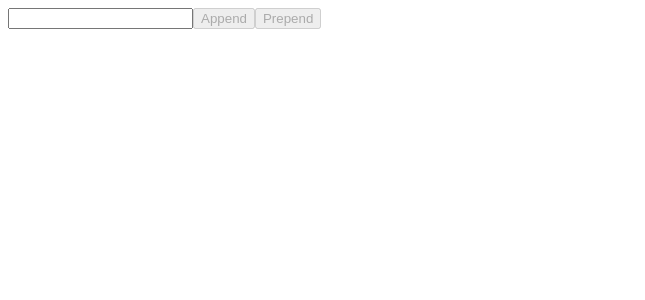
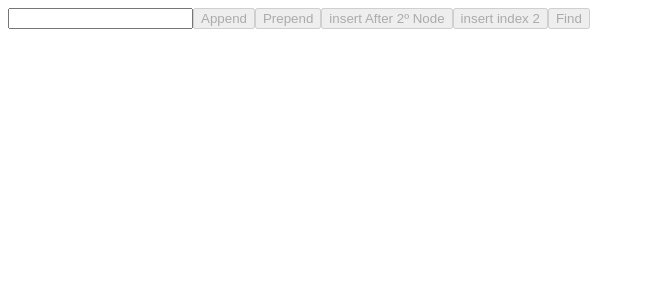
Before and after one commit to JoselynDRF/data-structures-algorithms-react, a React (Create React App) app: page / in a window 1280 px wide. Shown: the top 300 px of the page, without its empty margins (0-645 px from the left). Built offline with nearby package versions, Linux system fonts and the light colour scheme.

Commit message:
feat(LinkedList): Add insertAfterNode, insert and find methods to LinkedList

```diff
--- a/src/App.tsx
+++ b/src/App.tsx
@@ -1,4 +1,4 @@
-import LinkedList from './classes/LinkedList/LinkedListB'
+import LinkedList from './classes/LinkedList/LinkedList'
 import LinkedListVisualization from './components/LinkedList/LinkedListVisualization'
 
 const App = () => {
--- /dev/null
+++ b/src/classes/LinkedList/LinkedList.ts
@@ -0,0 +1,109 @@
+import LinkedListNode from './LinkedListNode'
+
+class LinkedList {
+  head: ListNode
+
+  constructor() {
+    this.head = null
+  }
+
+  /**
+   * Appends a new node at the end of the linked list
+   * @param data New data
+   */
+  append(data: LinkedListData) {
+    const newNode = new LinkedListNode(data)
+
+    // If the Linked List is empty, then make the new node as head
+    if (!this.head) {
+      this.head = new LinkedListNode(data)
+      return
+    }
+
+    // This new node is going to be the last node, so make next of it as null
+    newNode.next = null
+    let tail = this.head
+
+    // Traverse until the last node
+    while (tail.next != null) {
+      tail = tail.next
+    }
+
+    // Change the next of last node
+    tail.next = newNode
+    return
+  }
+
+  /**
+   * Prepends a new node at the start of the linked list
+   * @param data New data
+   */
+  prepend(data: LinkedListData) {
+    const newNode = new LinkedListNode(data)
+
+    newNode.next = this.head
+    this.head = newNode
+  }
+
+  /**
+   * Inserts a new node after the given previous node
+   * @param data New data
+   * @param prevNode Previous node
+   */
+  insertAfterNode(data: LinkedListData, prevNode: ListNode) {
+    const newNode = new LinkedListNode(data)
+
+    if (prevNode) {
+      newNode.next = prevNode.next
+      prevNode.next = newNode
+    } else {
+      console.log('Prev node cannot be null')
+    }
+  }
+
+  /**
+   * Inserts a new node at a specific position in a linked list
+   * @param data New data
+   * @param insertIndex Insert index
+   */
+  insert(data: LinkedListData, insertIndex: number) {
+    let currentNode: ListNode = this.head
+
+    if (insertIndex > 0 && currentNode) {
+      const newNode = new LinkedListNode(data)
+
+      for (let index = 0; index < insertIndex - 1; index++) {
+        if (!currentNode) return
+        currentNode = currentNode.next
+      }
+
+      if (currentNode) {
+        newNode.next = currentNode.next
+        currentNode.next = newNode
+      }
+    } else {
+      this.prepend(data)
+    }
+  }
+
+  /**
+   * Finds value in linked list
+   * @param value Value
+   */
+  find(value: LinkedListData) {
+    if (this.head) {
+      let currentNode: ListNode = this.head
+
+      while (currentNode) {
+        if (currentNode.data === value) {
+          return currentNode
+        }
+        currentNode = currentNode.next
+      }
+    }
+
+    return null
+  }
+}
+
+export default LinkedList
--- a/src/classes/LinkedList/LinkedListB.ts
+++ /dev/null
@@ -1,49 +0,0 @@
-import LinkedListNode from './LinkedListNode'
-
-class LinkedList {
-  head: ListNode
-
-  constructor() {
-    this.head = null
-  }
-
-  /**
-   * Appends a new node at the end of the linked list
-   * @param data New data
-   */
-  append(data: LinkedListData) {
-    const newNode = new LinkedListNode(data)
-
-    // If the Linked List is empty, then make the new node as head
-    if (!this.head) {
-      this.head = new LinkedListNode(data)
-      return
-    }
-
-    // This new node is going to be the last node, so make next of it as null
-    newNode.next = null
-    let tail = this.head
-
-    // Traverse until the last node
-    while (tail.next != null) {
-      tail = tail.next
-    }
-
-    // Change the next of last node
-    tail.next = newNode
-    return
-  }
-
-  /**
-   * Prepends a new node at the start of the linked list
-   * @param data New data
-   */
-  prepend(data: LinkedListData) {
-    const newNode = new LinkedListNode(data)
-
-    newNode.next = this.head
-    this.head = newNode
-  }
-}
-
-export default LinkedList
--- a/src/classes/typings.d.ts
+++ b/src/classes/typings.d.ts
@@ -11,4 +11,6 @@ type LinkedListProps = {
   tail?: ListNode
   append: (data: LinkedListData) => void
   prepend: (data: LinkedListData) => void
+  insertAfterNode: (data: LinkedListData, prevNode: ListNode) => void
+  insert: (data: LinkedListData, insertIndex: number) => void
 }
--- a/src/components/LinkedList/LinkedListActions.tsx
+++ b/src/components/LinkedList/LinkedListActions.tsx
@@ -2,7 +2,7 @@ import { FC, useState } from 'react'
 
 type LinkedListActionsProps = {
   linkedList: LinkedListProps
-  printList: () => void
+  printList: (linkedListResult?: ListNode) => void
 }
 
 const LinkedListActions: FC<LinkedListActionsProps> = ({
@@ -11,9 +11,12 @@ const LinkedListActions: FC<LinkedListActionsProps> = ({
 }) => {
   const [inputValue, setInputValue] = useState('')
 
-  const appendItem = (action: string) => {
-    linkedList[action](inputValue)
-    printList()
+  const appendItem = (
+    action: LinkedListData,
+    value?: ListNode | LinkedListData
+  ) => {
+    const linkedListResult = linkedList[action](inputValue, value)
+    printList(linkedListResult)
     setInputValue('')
   }
 
@@ -30,6 +33,18 @@ const LinkedListActions: FC<LinkedListActionsProps> = ({
       <button onClick={() => appendItem('prepend')} disabled={!inputValue}>
         Prepend
       </button>
+      <button
+        onClick={() => appendItem('insertAfterNode', linkedList.head?.next)}
+        disabled={!inputValue}
+      >
+        insert After 2º Node
+      </button>
+      <button onClick={() => appendItem('insert', 2)} disabled={!inputValue}>
+        insert index 2
+      </button>
+      <button onClick={() => appendItem('find')} disabled={!inputValue}>
+        Find
+      </button>
     </>
   )
 }
--- a/src/components/LinkedList/LinkedListVisualization.tsx
+++ b/src/components/LinkedList/LinkedListVisualization.tsx
@@ -11,13 +11,23 @@ const LinkedListVisualization: FC<LinkedListVisualizationProps> = ({
 }) => {
   const [linkedListView, setLinkedListView] = useState<JSX.Element[]>()
 
-  const printList = () => {
-    let current = linkedList.head
+  const printList = (linkedListResult?: ListNode) => {
+    let currentNode = linkedList.head
     const text: JSX.Element[] = []
 
-    while (current != null) {
-      text.push(<span key={uuidv4()}>{current.data} &#8594; </span>)
-      current = current.next
+    while (currentNode != null) {
+      text.push(
+        <span
+          key={uuidv4()}
+          style={{
+            fontWeight:
+              linkedListResult?.data === currentNode.data ? 'bold' : 'normal'
+          }}
+        >
+          {currentNode.data} &#8594;{' '}
+        </span>
+      )
+      currentNode = currentNode.next
     }
 
     console.log('linkedList', linkedList)
```
Also changed, not shown: src/classes/LinkedList/LinkedListAlternative.ts (renamed from src/classes/LinkedList/LinkedListA.ts), 1 other file (tests, documents, lock files or other folders).
